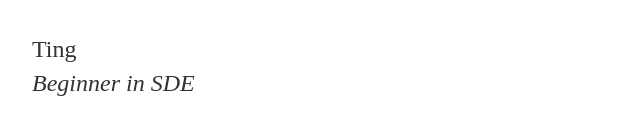
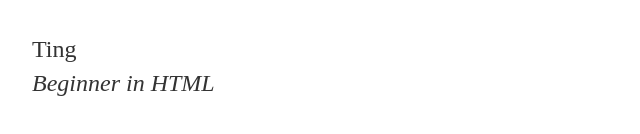
Before and after one commit to tsheng0315/tsheng0315.github.io, a plain HTML site: page index.html in a window 1280 px wide. Shown: the part 398-532 px from the top of the page, 160-800 px from the left. Drawn offline with Linux system fonts and the light colour scheme.

Commit message:
Update index.html

```diff
--- a/index.html
+++ b/index.html
@@ -25,4 +25,4 @@
 <p>Sincerely,<br />
 <br />
 Ting <br />
-<i>Beginner in SDE</i></p>
+<i>Beginner in HTML</i></p>
```
